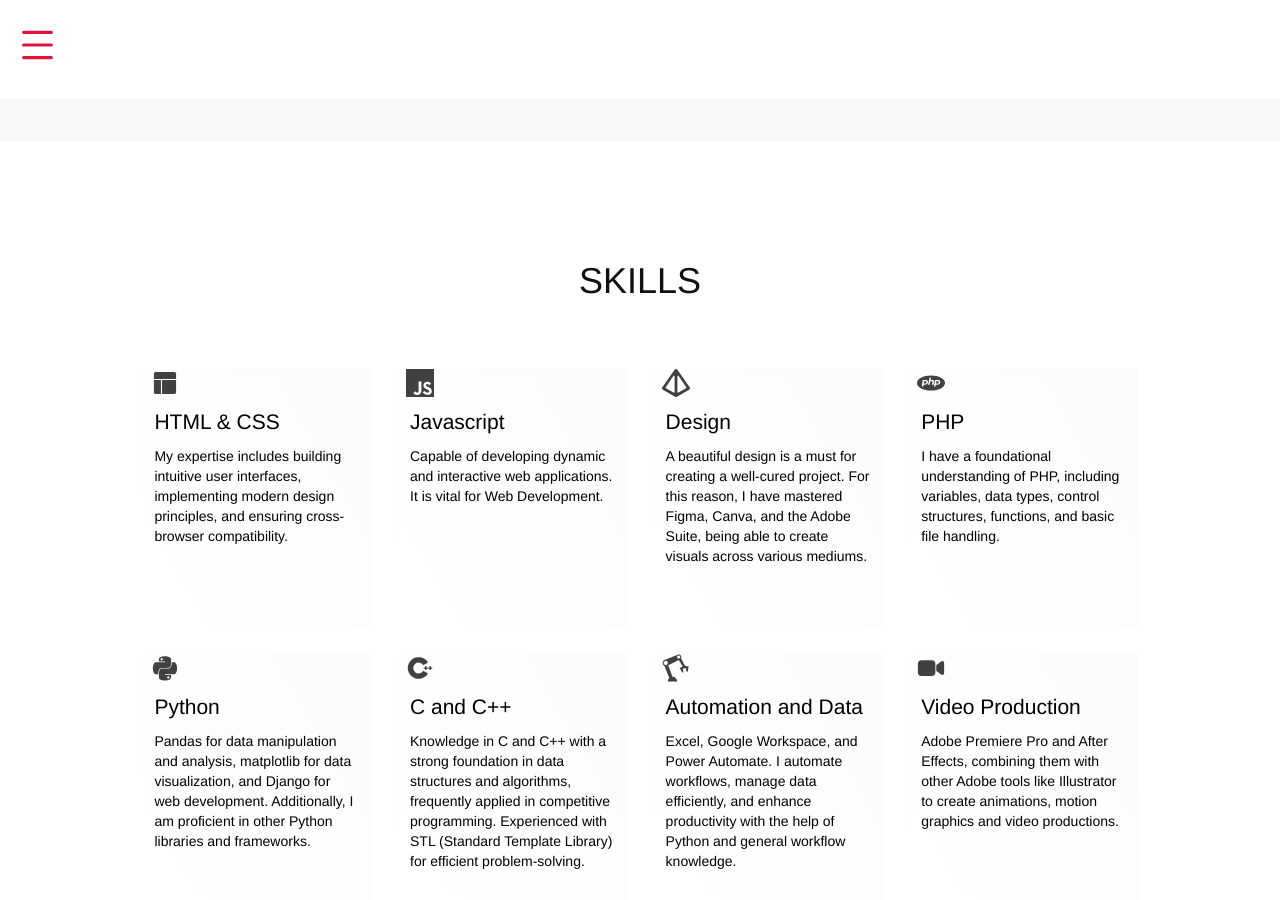
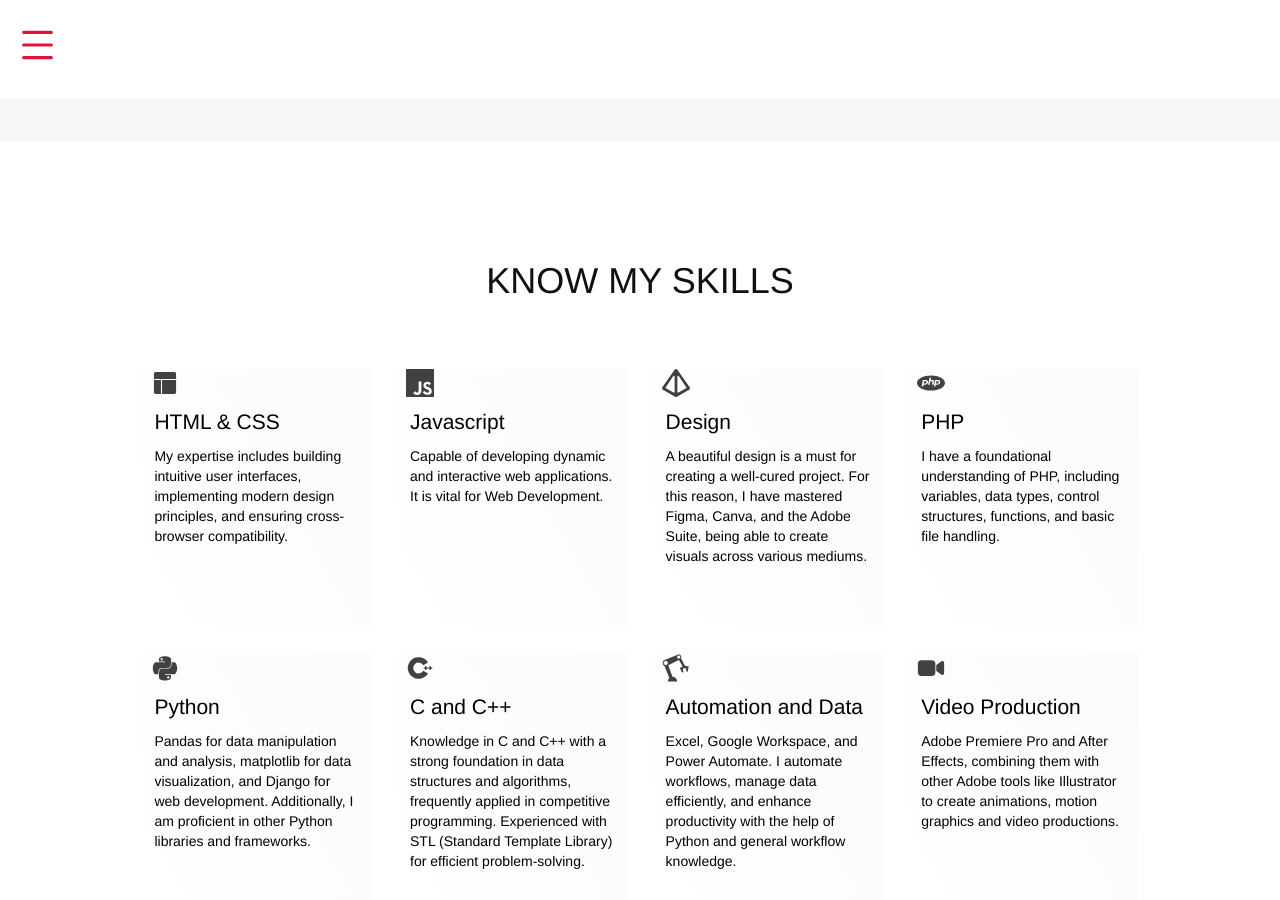
Before and after one commit to lyszt/lyszt.github.io, a Jekyll site: the page built from index.html, in a window 1280 px wide and 900 px high, scrolled down 2117 px. Built offline with Jekyll 4.4.1, drawn with Linux system fonts in a browser that asks for light colours.

Commit message:
optimization

```diff
--- a/_includes/meta.html
+++ b/_includes/meta.html
@@ -1,18 +1,2 @@
-    <meta charset="utf-8" />
     <meta content='text/html; charset=utf-8' http-equiv='Content-Type'>
     <meta http-equiv='X-UA-Compatible' content='IE=edge'>
-    <meta name='viewport' content='width=device-width, initial-scale=1.0, maximum-scale=1.0'>
-
-    {% if page.excerpt %}
-    <meta name="description" content="{{ page.excerpt| strip_html }}" />
-    <meta property="og:description" content="{{ page.excerpt| strip_html }}" />
-    {% else %}
-    <meta name="description" content="{{ site.description }}">
-    <meta property="og:description" content="{{ site.description }}" />
-    {% endif %}
-    <meta name="author" content="{{ site.name }}" />
-
-    {% if page.title %}
-    <meta property="og:title" content="{{ page.title }}" />
-    <meta property="twitter:title" content="{{ page.title }}" />
-    {% endif %}
--- a/index.html
+++ b/index.html
@@ -75,8 +73,8 @@
       "@context": "https://schema.org",
       "@type": "Person",
       "name": "João Luís Almeida Santos",
-      "url": "https://lyszt.github.io/",
-      "description": "Skilled Developer & Designer specializing in UI/UX design, web development, software solutions, and video production.",
+      "url": "https://www.lyszt.github.io/",
+      "description": "This is LYSZT. UI/UX design, web & software solutions, and video production services tailored to elevate your business. See recent projects and my experience.",
       "sameAs": [
         "https://github.com/lyszt",
         "https://www.linkedin.com/in/lyszt/",
@@ -202,12 +200,12 @@
                   <h3>Studio Lygon X</h3>
                   <p>My personal portfolio channel with movies, series and art. You can find some of my best work here.</p>
                   <ul class="project-skills">
-                      <li>COMISSIONS</li>
+                      <li>COMMISSIONS</li>
                       <li>ENTERTAINMENT</li>
                       <li>CINEMA</li>
                   </ul>
               </div>
-              <img src="img/lygon.png" alt="Logo of Studio Lygon.">
+              <img src="img/lygon.png" alt="Logo of Studio Lygon Xin.">
           </a>
           <a class="project" href="https://www.youtube.com/@MementosKai" target="_blank">
               <div class="hover-setup">
@@ -227,7 +225,7 @@
                       <li>GAMING</li>
                   </ul>
               </div>
-              <img src="img/artoflogosuns.png" alt="Beautiful and colourful abstract logo of MementosKai">
+              <img src="img/artoflogosuns.png" alt="Warrior pointing sword up">
           </a>
           <a class="project" href="https://youtu.be/lJE1pBazf4Q" target="_blank">
               <div class="hover-setup">
@@ -238,7 +236,7 @@
                       <li>TUTORIALS</li>
                   </ul>
               </div>
-              <img src="img/Portfolio/Thumbnails/mnp.jpg" alt="Beautiful and colourful abstract logo of MementosKai">
+              <img src="img/Portfolio/Thumbnails/mnp.jpg" alt="MNP Logo">
           </a>
       </div>
 
@@ -330,7 +328,7 @@
   </section>
 
   <section class="skills">
-    <h1>SKILLS </h1>
+    <h1>KNOW MY SKILLS </h1>
     <div class="skill-item">
       <img src="img/uiuxicon.svg" alt="Squares that represent layout">
       <h2>HTML & CSS</h2>
--- a/js/translator.js
+++ b/js/translator.js
@@ -18,24 +18,17 @@
   // Elements to translate in homepage
   const user_lang = navigator.language;
   console.log(`User language is ${user_lang}`);
-
-// Wait for the iframe to load
-
-  // Append the style element to the head of the document
-  document.head.appendChild(style);
   const cv_link = document.querySelector(".cv");
 
   // FRENCH
   if (user_lang.startsWith("fr")) {
     cv_link.href = "https://drive.google.com/file/d/1UJTMjMxV83N_CFwpVpyr34CVuklIPgcJ/view?usp=sharing";
-    }
-    // PORTUGUESE
-  } else if (user_lang.startsWith("pt")) {
+  }
+  else if (user_lang.startsWith("pt")) {
     cv_link.href = "https://drive.google.com/file/d/1FK_yAh3cft7x2CrK-GnOr5fbjv-heKwg/view?usp=sharing";
   } else {
     cv_link.href = "https://drive.google.com/file/d/1yEAZPgopRYWOElEYl4y3Mi0A1oyE5U2D/view?pli=1";
   }
-
   if (!user_lang.startsWith("en")) {
     console.log(`Detected language (${user_lang}) is not English.`);
 
```
Also changed, not shown: other parts of index.html (+3 -5 lines).
